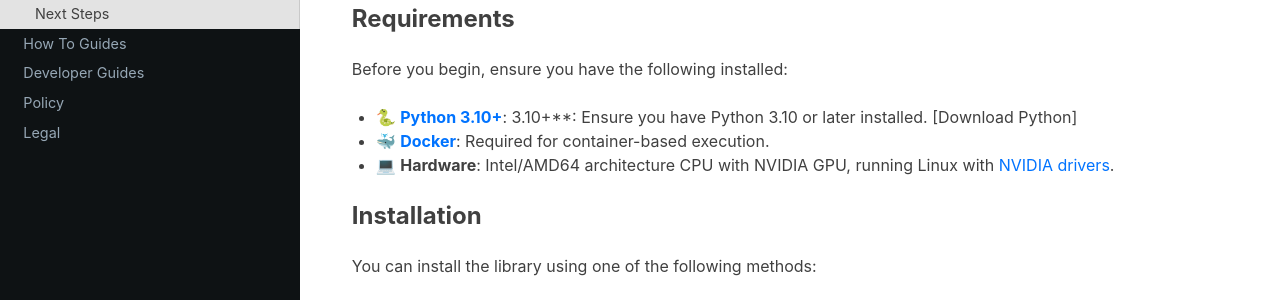
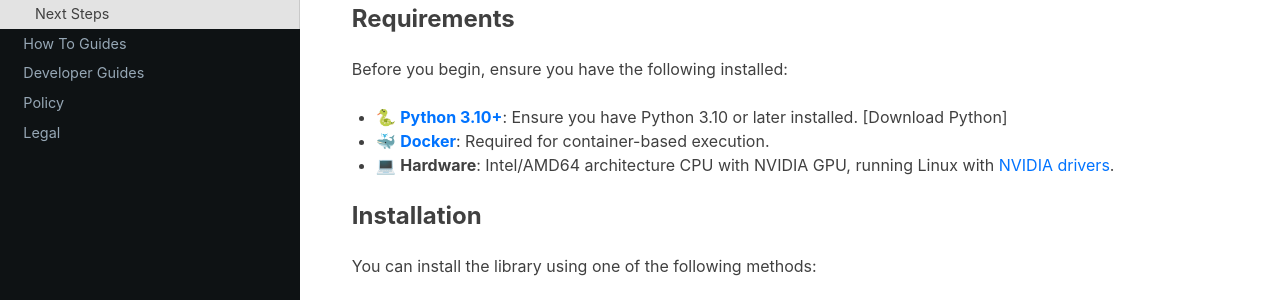
Before and after one commit to chanzuckerberg/cz-benchmarks, a Sphinx documentation site: the page built from docs/source/quick_start.md, in a window 1280 px wide and 900 px high. Shown: the part 226-526 px from the top of the window. Built offline with Sphinx 7.4.7 and the Read the Docs theme 3.1.0, drawn with Linux system fonts in a browser that asks for light colours; pages that are not in the unit, such as notebooks, are missing from menus.

Commit message:
Update docs/source/quick_start.md
Co-authored-by: Michelle Gill <1757241+mlgill@users.noreply.github.com>

```diff
--- a/docs/source/quick_start.md
+++ b/docs/source/quick_start.md
@@ -6,7 +6,7 @@ Welcome to **CZ-Benchmarks**! This guide will help you get started with installa
 
 Before you begin, ensure you have the following installed:
 
-- 🐍 **[Python 3.10+](https://www.python.org/downloads/)**:  3.10+**: Ensure you have Python 3.10 or later installed. [Download Python]
+- 🐍 **[Python 3.10+](https://www.python.org/downloads/)**:  Ensure you have Python 3.10 or later installed. [Download Python]
 - 🐳 **[Docker](https://docs.docker.com/get-started/get-docker/)**: Required for container-based execution.
 - 💻 **Hardware**: Intel/AMD64 architecture CPU with NVIDIA GPU, running Linux with [NVIDIA drivers](https://docs.nvidia.com/datacenter/tesla/driver-installation-guide/index.html).
 
```
